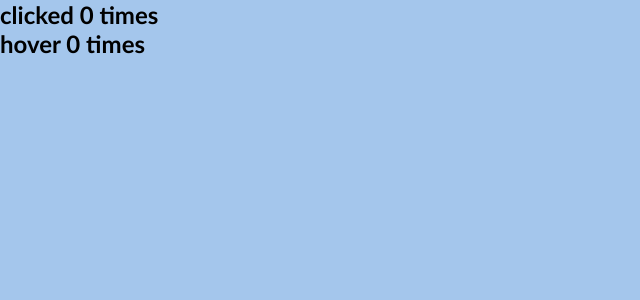
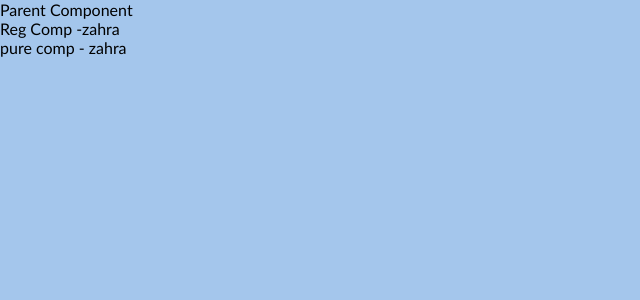
Before and after one commit to zarbabi/React-Train, a React (Create React App) app: page / in a window 1280 px wide. Shown: the top 300 px of the page, without its empty margins (0-640 px from the left). Built offline with nearby package versions, Linux system fonts and the light colour scheme.

Commit message:
pure-component

```diff
--- a/src/App.js
+++ b/src/App.js
@@ -13,6 +13,7 @@
 import "./App.css";
 import ClickCounter from "./components/hocExample/ClickCounter";
 import HoverCounter from "./components/hocExample/HoverCounter";
+import ParentComp from "./components/PureMemoComp/ParentComp";
 //import Product from "./components/Product/Product";
 class App extends Component {
   constructor(props) {
@@ -118,8 +119,9 @@
     return (
       // <div className={style.container} id="title">
       <>
-        <ClickCounter name="zahra" />
-        <HoverCounter />
+        <ParentComp />
+        {/* <ClickCounter name="zahra" />
+        <HoverCounter /> */}
         {/* <button onClick={() => this.setState({ isShow: !this.state.isShow })}>
           {this.state.isShow ? "hide" : "show"}
         </button>
--- /dev/null
+++ b/src/components/PureMemoComp/ParentComp.js
@@ -0,0 +1,25 @@
+import React, { PureComponent } from "react";
+import PureComp from "./PureComp";
+import RegComp from "./RegComp";
+
+class ParentComp extends PureComponent {
+  state = { name: "zahra" };
+
+  componentDidMount() {
+    setInterval(() => {
+      this.setState({ name: "zahra" });
+    }, 1000);
+  }
+  render() {
+    console.log("ParentComp");
+    return (
+      <div>
+        Parent Component
+        <RegComp name={this.state.name} />
+        <PureComp name={this.state.name} />
+      </div>
+    );
+  }
+}
+
+export default ParentComp;
--- /dev/null
+++ b/src/components/PureMemoComp/PureComp.js
@@ -0,0 +1,10 @@
+import React, { PureComponent } from "react";
+
+class PureComp extends PureComponent {
+  render() {
+    console.log("Pure Comp");
+    return <div>pure comp - {this.props.name}</div>;
+  }
+}
+
+export default PureComp;
--- /dev/null
+++ b/src/components/PureMemoComp/RegComp.js
@@ -0,0 +1,10 @@
+import React, { Component } from "react";
+
+class RegComp extends Component {
+  render() {
+      console.log("Reg Comp");
+    return <div>Reg Comp -{this.props.name}</div>;
+  }
+}
+
+export default RegComp;
```
